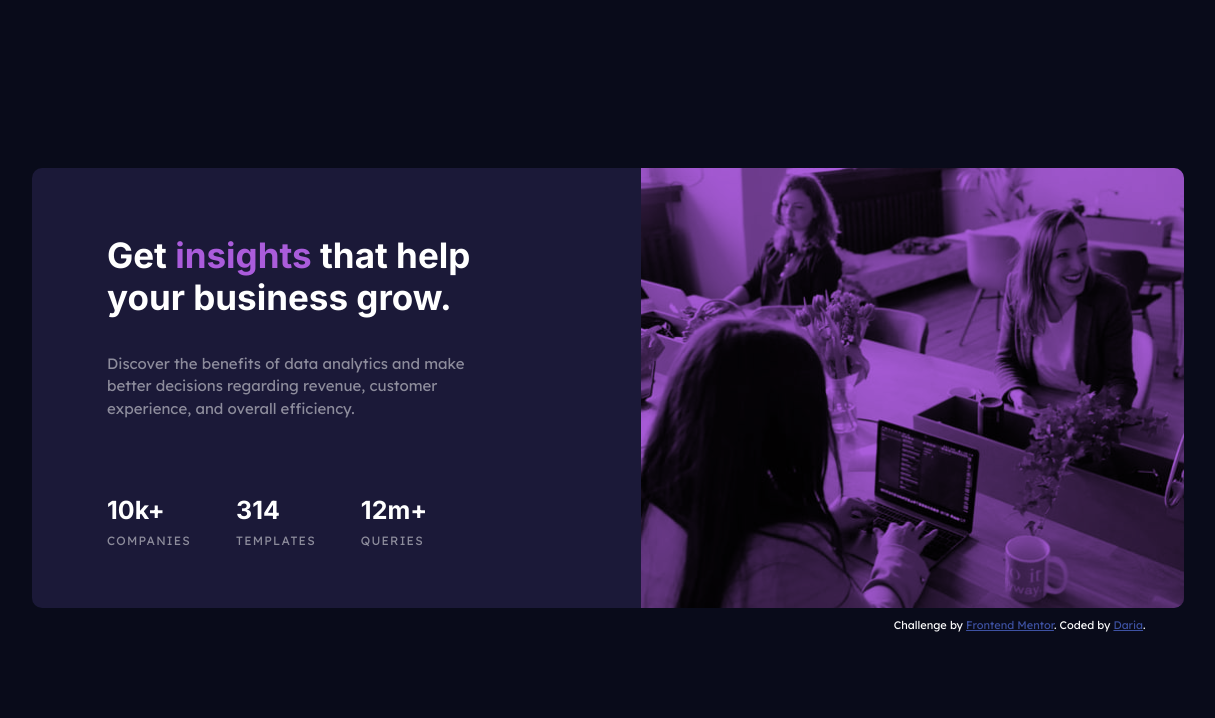
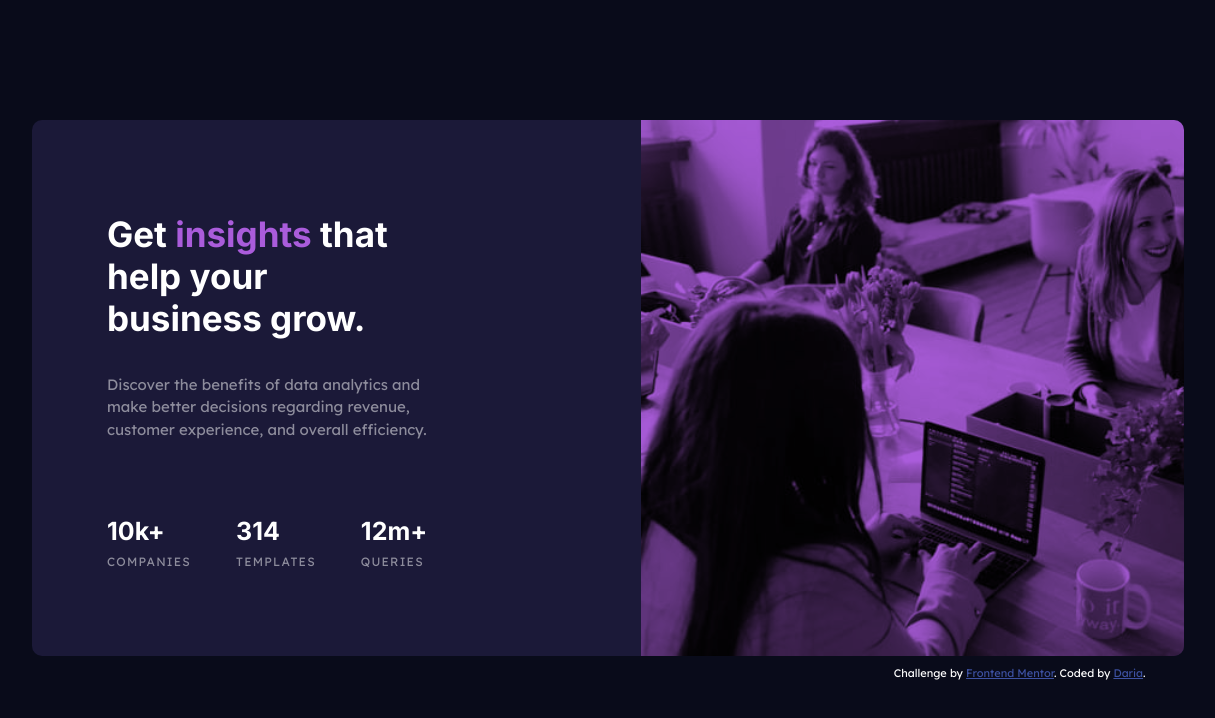
Before and after one commit to dariachi85/card-component, a plain HTML site: page index.html in a window 1536 px wide. Shown: the whole page, without its empty margins (160-1375 px from the left). Drawn offline with Linux system fonts and the light colour scheme.

Commit message:
Update style.css

```diff
--- a/style.css
+++ b/style.css
@@ -181,9 +181,7 @@ body {
   .card__background-image {
     background-image: url("images/image-header-desktop.jpg");
     width: 55%;
-    height: 55vh;
-    background-size: cover;
-    background-repeat: no-repeat;
+    height: 67vh;
     order: 1;
   }
 
@@ -219,3 +217,22 @@ body {
     font-size: 2.5rem;
   }
 }
+
+@media only screen and (min-width: 1500px) {
+  .card__information {
+    align-items: flex-start;
+  }
+
+  .card__content {
+    width: 80%;
+    align-items: flex-start;
+  }
+
+  .content__title {
+    width: 80%;
+  }
+}
+
+    font-size: 2.5rem;
+  }
+}
```
